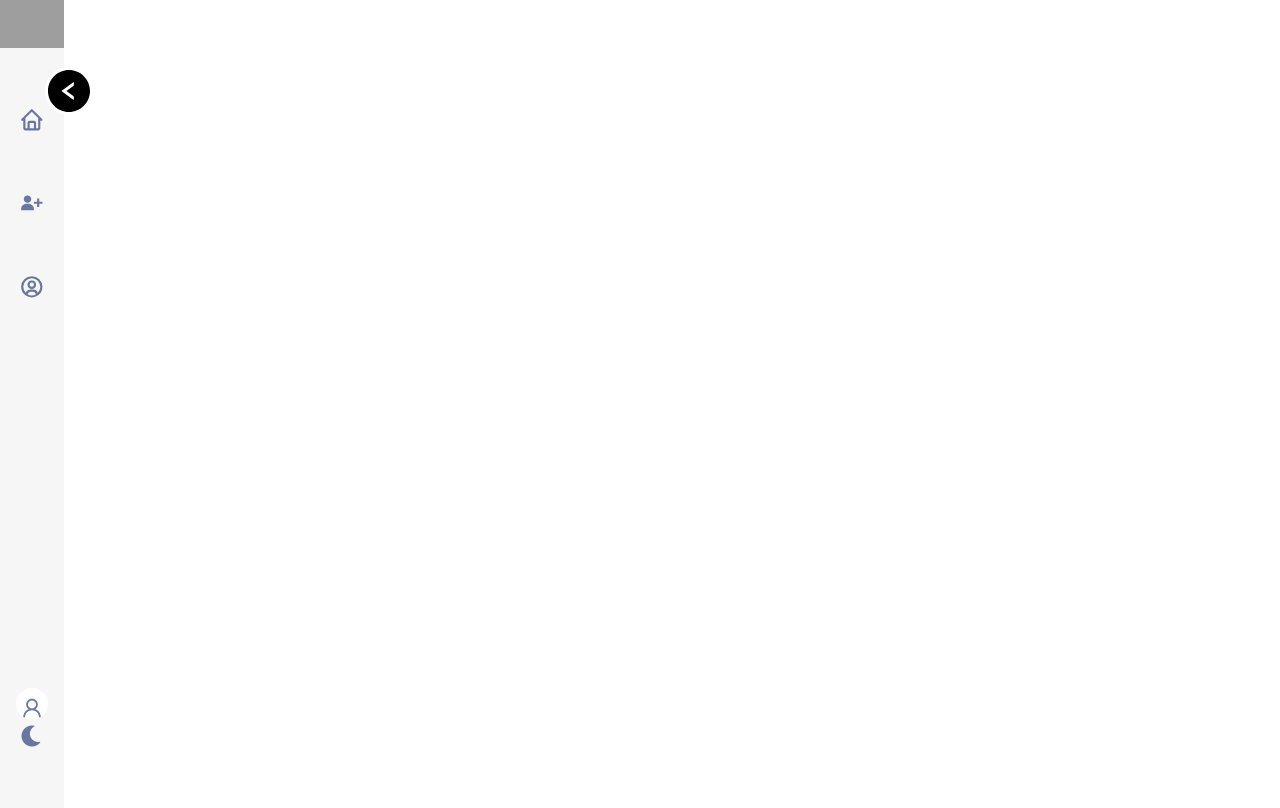
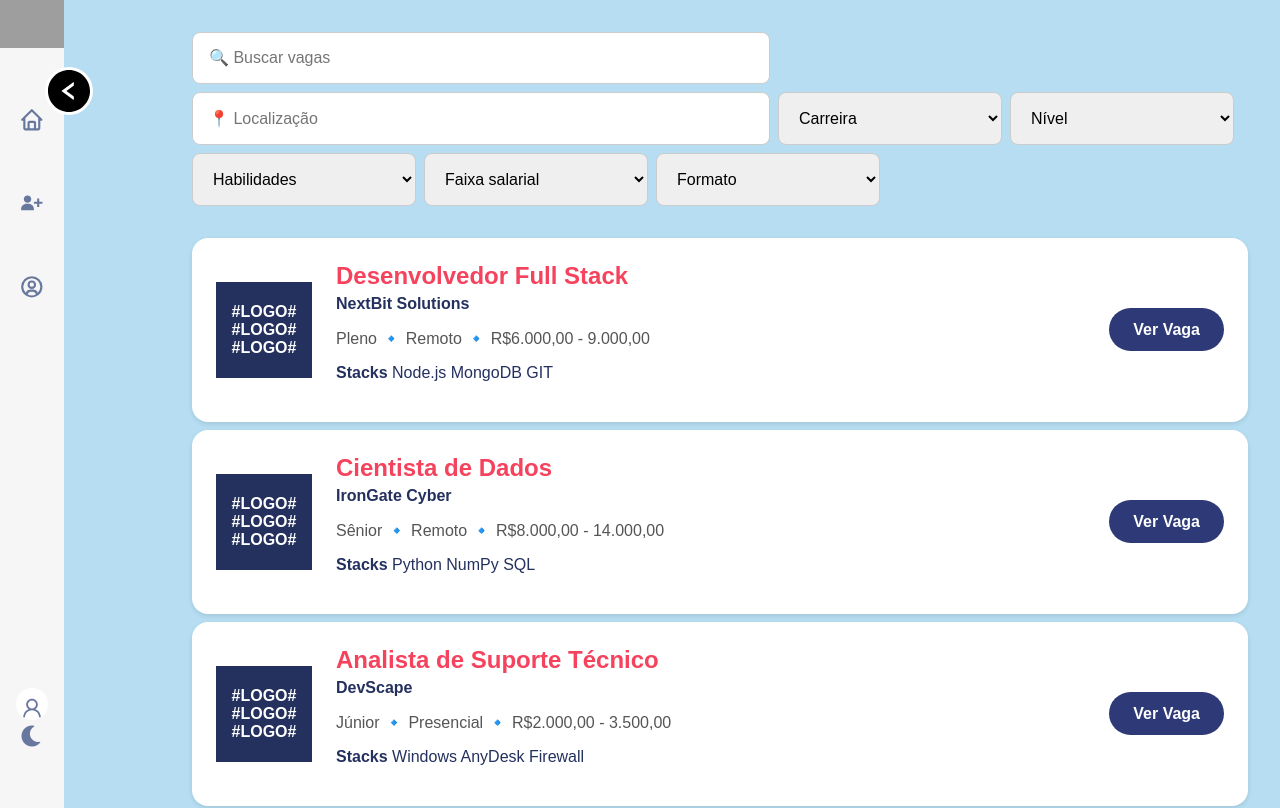
Before and after one commit to pfFabio/marica-emprego_3periodo, a React (Create React App) app: page /feedcandidato in a window 1280 px wide. Before the commit this address had no page. Shown: the top 808 px of the page. Built offline with nearby package versions, Linux system fonts and the light colour scheme; grey boxes are pictures that could not be loaded.

Commit message:
feed candidato

```diff
--- a/src/App.jsx
+++ b/src/App.jsx
@@ -6,7 +6,7 @@ import Header from "./components/Header";
 import Main from "./components/Main";
 import CadastroEmpresa from "./components/CadastroEmpresa";
 import CadastroCandidato from "./components/CadastroCandidato";
-import Feed from "./components/Feed";
+import FeedCandidato from "./components/FeedCandidato";
 import FeedEmpresa from "./components/FeedEmpresa";
 import Login from "./components/Login";
 import PerfilEmpresa from "./components/PerfilEmpresa";
@@ -33,7 +33,7 @@ function App() {
               <Route path="/cadastrarvaga" element={<CadastrarVaga />} />
               <Route path="/perfilempresa" element={<PerfilEmpresa />} />
               <Route path="/perfilcandidato" element={<PerfilCandidato />} />
-              <Route path="/feed" element={<Feed />} />
+              <Route path="/feedcandidato" element={<FeedCandidato />} />
               <Route path="/feedempresa" element={<FeedEmpresa />} />
               <Route path="/login" element={<Login />} />
             </Routes>
--- a/src/components/Feed.jsx
+++ /dev/null
@@ -1,57 +0,0 @@
-import React, { useState } from "react";
-import styled from "styled-components";
-import Carta from "./CartaVaga";
-
-const FeedContainer = styled.div`
-  max-width: 100%;
-  margin: 0 auto;
-  margin-top: 100px;
-  padding: 16px;
-  box-sizing: border-box;
-  color:${({ theme }) => theme.primary}
-`;
-
-const jobsData = [
-  {
-    id: 1,
-    title: "Desenvolvedor Frontend",
-    company: "Tech Solutions",
-    location: "Espraiado",
-    description: "Procuramos um desenvolvedor com experiência em React.js."
-  },
-  {
-    id: 2,
-    title: "Analista de Dados",
-    company: "DataCorp",
-    location: "Itaipuaçu",
-    description: "Análise de grandes volumes de dados usando Python e SQL."
-  },
-  {
-    id: 3,
-    title: "UX Designer",
-    company: "Creative Studio",
-    location: "Remoto",
-    description: "Designer de experiência do usuário para projetos web e mobile."
-  }
-];
-
-const Feed = () => {
-  const [trabaios, setTrabaio] = useState(jobsData);
-
-  return (
-    <FeedContainer>
-      <h2>Vagas Disponíveis</h2>
-      {trabaios.map((trabaio) => (
-        <Carta
-          key={trabaio.id}
-          title={trabaio.title}
-          company={trabaio.company}
-          location={trabaio.location}
-          description={trabaio.description}
-        />
-      ))}
-    </FeedContainer>
-  );
-};
-
-export default Feed;
--- /dev/null
+++ b/src/components/FeedCandidato.jsx
@@ -0,0 +1,176 @@
+import styled from "styled-components";
+
+const Body = styled.div`
+    padding-left: 10rem;
+    width: 100vw;
+    height: 130%;
+    font-family: Arial, sans-serif;
+    background-color: #b6ddf1;
+`
+
+const Content = styled.main`
+    padding: 2rem;
+`
+
+const Filters = styled.div`
+    display: flex;
+    flex-wrap: wrap;
+    gap: 0.5rem;
+    margin-bottom: 2rem;
+
+    input {
+        width: 34rem;
+        padding: 1rem;
+        font-size: 1rem;
+        border: 1px solid #ccc;
+        border-radius: 0.5rem;
+    }
+
+    select {
+        width: 14rem;
+        padding: 1rem;
+        font-size: 1rem;
+        border: 1px solid #ccc;
+        border-radius: 0.5rem;
+    }
+`
+
+
+const JobList = styled.div`
+    display: flex;
+    flex-direction: column;
+    gap: 0.5rem;
+`
+
+const JobCard = styled.div`
+    display: flex;
+    background-color: white;
+    border-radius: 1rem;
+    padding: 1.5rem;
+    align-items: center;
+    box-shadow: 0 2px 5px rgba(0,0,0,0.1);
+`
+
+const JobLogo = styled.div`
+    display: flex;
+    width: 6rem;
+    height: 6rem;
+    justify-content: center;
+    align-items: center;
+    font-weight: bold;
+    color: white;
+    background: #24305E;
+`
+
+ const JobDetails = styled.div`
+    flex: 1;
+    padding: 0 1.5rem;
+`
+
+const JobTitle = styled.h2`
+    margin: 0;
+    font-size: 1.5rem;
+    color: #f5425d;
+
+`
+
+
+const Company = styled.p`
+    margin: 5px 0;
+    font-weight: bold;
+  `
+
+const Info = styled.p`
+    font-size: 1rem;
+    color: #555;
+`
+
+const Stack = styled.p`
+    font-size: 1rem;
+    margin-top: 0.5rem;
+`
+
+const JobAction = styled.div`
+    padding-left: 1rem;
+`
+
+const Btn = styled.a`
+    background-color: #2e3a77;
+    color: white;
+    padding: 0.8rem 1.5rem;
+    border-radius: 2rem;
+    text-decoration: none;
+    font-weight: bold;
+`
+
+
+
+
+
+
+
+function FeedCandidato(){
+    return(
+        <Body>
+        <Content>
+            <Filters>
+                <input type="text" placeholder="🔍 Buscar vagas"/>
+                <input type="text" placeholder="📍 Localização"/>
+                <select><option>Carreira</option></select>
+                <select><option>Nível</option></select>
+                <select><option>Habilidades</option></select>
+                <select><option>Faixa salarial</option></select>
+                <select><option>Formato</option></select>
+            </Filters>
+
+            <JobList>
+                <JobCard>
+                    <JobLogo>#LOGO#<br/>#LOGO#<br/>#LOGO#</JobLogo>
+                    <JobDetails>
+                        <JobTitle>Desenvolvedor Full Stack</JobTitle>
+                        <Company>NextBit Solutions</Company>
+                        <Info>Pleno 🔹 Remoto 🔹 R$6.000,00 - 9.000,00</Info>
+                        <Stack><strong>Stacks</strong> Node.js MongoDB GIT</Stack>
+                    </JobDetails>
+                    <JobAction><Btn href='/'>Ver Vaga</Btn></JobAction>
+                </JobCard>
+
+                <JobCard>
+                    <JobLogo>#LOGO#<br/>#LOGO#<br/>#LOGO#</JobLogo>
+                    <JobDetails>
+                        <JobTitle>Cientista de Dados</JobTitle>
+                        <Company>IronGate Cyber</Company>
+                        <Info>Sênior 🔹 Remoto 🔹 R$8.000,00 - 14.000,00</Info>
+                        <Stack><strong>Stacks</strong> Python NumPy SQL</Stack>
+                    </JobDetails>
+                    <JobAction><Btn href='/'>Ver Vaga</Btn></JobAction>
+                </JobCard>
+
+                <JobCard>
+                    <JobLogo>#LOGO#<br/>#LOGO#<br/>#LOGO#</JobLogo>
+                    <JobDetails>
+                        <JobTitle>Analista de Suporte Técnico</JobTitle>
+                        <Company>DevScape</Company>
+                        <Info>Júnior 🔹 Presencial 🔹 R$2.000,00 - 3.500,00</Info>
+                        <Stack><strong>Stacks</strong> Windows AnyDesk Firewall</Stack>
+                    </JobDetails>
+                    <JobAction><Btn href='/'>Ver Vaga</Btn></JobAction>
+                </JobCard>
+
+                <JobCard>
+                    <JobLogo>#LOGO#<br/>#LOGO#<br/>#LOGO#</JobLogo>
+                    <JobDetails>
+                        <JobTitle>Desenvolvedor(a) Mobile</JobTitle>
+                        <Company>MobixLabs</Company>
+                        <Info>Sênior 🔹 Híbrido 🔹 R$10.000,00 - 16.000,00</Info>
+                        <Stack><strong>Stacks</strong> Flutter Node.js Google Play Console</Stack>
+                    </JobDetails>
+                    <JobAction><Btn href='/'>Ver Vaga</Btn></JobAction>
+                </JobCard>
+            </JobList>
+        </Content>
+        </Body>
+    )
+}
+
+export default FeedCandidato
--- a/src/components/Main.jsx
+++ b/src/components/Main.jsx
@@ -17,7 +17,7 @@ const Div = styled.div`
 
 const Container = styled.div`
   display: flex;
-  justify-content: center;
+  width: 50rem;
 
 `
 
--- a/src/components/PerfilEmpresa.jsx
+++ b/src/components/PerfilEmpresa.jsx
@@ -10,7 +10,6 @@ const Container = styled.div`
 const Content = styled.main`
     border-radius: 2rem;
     background-color: rgb(255, 255, 255);
-    margin-left: 8rem;
     margin-top: 5rem;
     height: 42rem;
     width: 50rem;
```
Also changed, not shown: 1 other file (tests, documents, lock files or other folders). Lines whose indentation alone changed are shown as unchanged.
